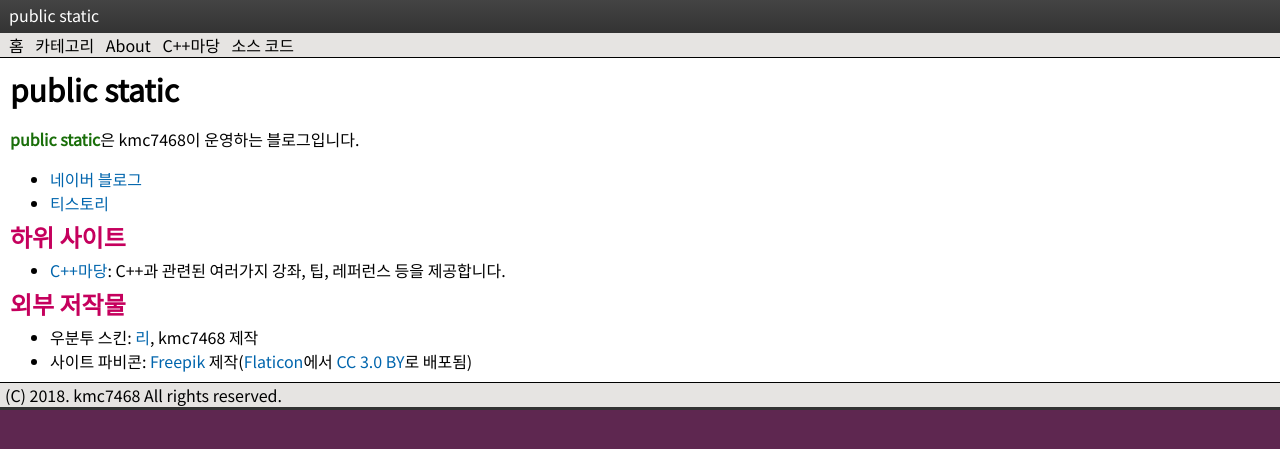
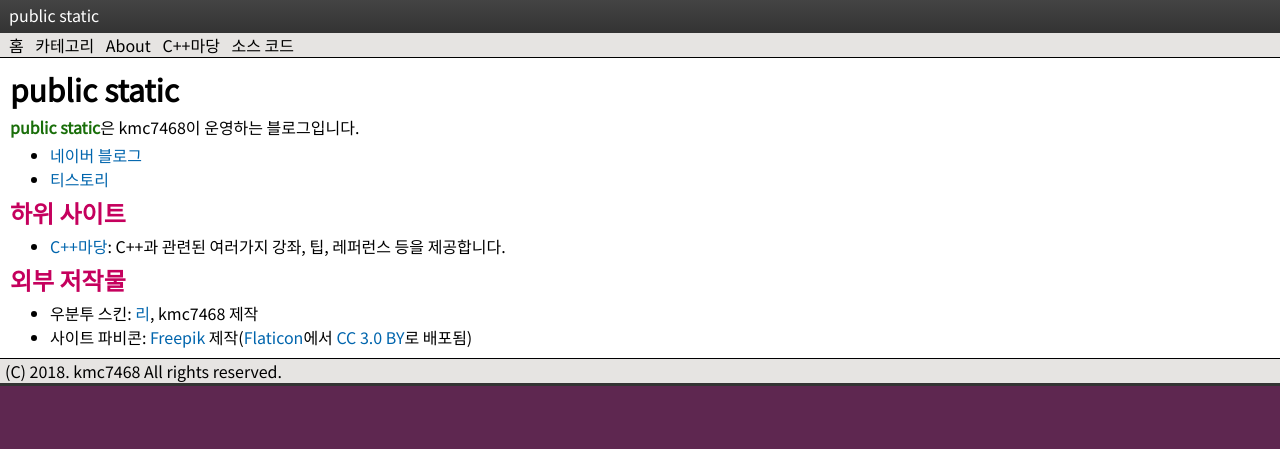
Before and after one commit to kmc7468/kmc7468.github.io, a Jekyll site: the page built from index.md, in a window 1280 px wide. Shown: the top 449 px of the page. Built offline with Jekyll 4.4.1, drawn with Linux system fonts in a browser that asks for light colours.

Commit message:
우분투 스킨 레이아웃 개선

```diff
--- a/_layouts/category.html
+++ b/_layouts/category.html
@@ -4,7 +4,6 @@
 
 <html>
 <body>
-	<article>
 	{{ content }}
 	<h2>포스트 목록</h2>
 	<ul>
@@ -12,6 +11,5 @@
 			<li><a href="{{ post.url }}">{{ post.title }}</a> ({{ post.date | date: "%Y년 %-m월 %-d일" }})</li>
 		{% endfor %}
 	</ul>
-	</article>
 </body>
 </html>
--- a/_layouts/page.html
+++ b/_layouts/page.html
@@ -2,8 +2,8 @@
 layout: default
 ---
 
-<h1 class="page-title"><a href="{{ page.url }}">{{ page.title }}</a></h1>
 <article class="content">
+	<h1 class="page-title"><a href="{{ page.url }}">{{ page.title }}</a></h1>
 	{{ content }}
 </article>
 
--- a/css/style.scss
+++ b/css/style.scss
@@ -76,6 +76,10 @@
 	font-family: $font_monospace;
 }
 ul, ol {
+	margin-top: 4px;
+	margin-bottom: 4px;
+}
+p {
 	margin-top: 4px;
 	margin-bottom: 4px;
 }
```
Also changed, not shown: 404.html (+5 -7 lines), categories/notice.md (renamed from categories/notice.html, +0 -1 lines). Lines whose indentation alone changed are shown as unchanged.
